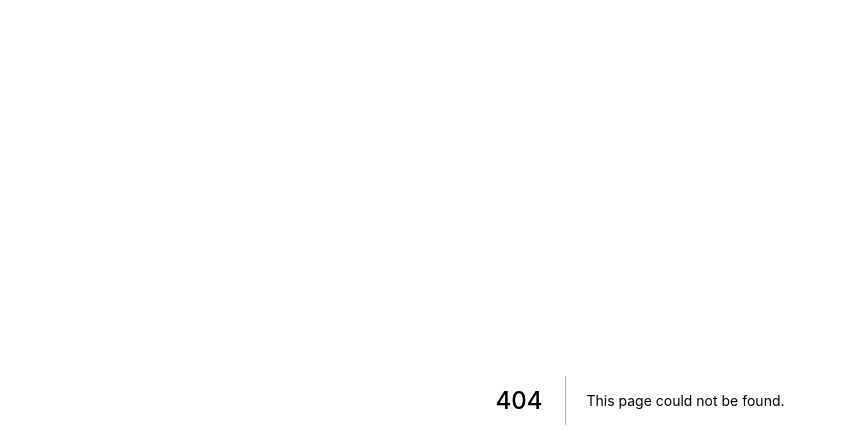
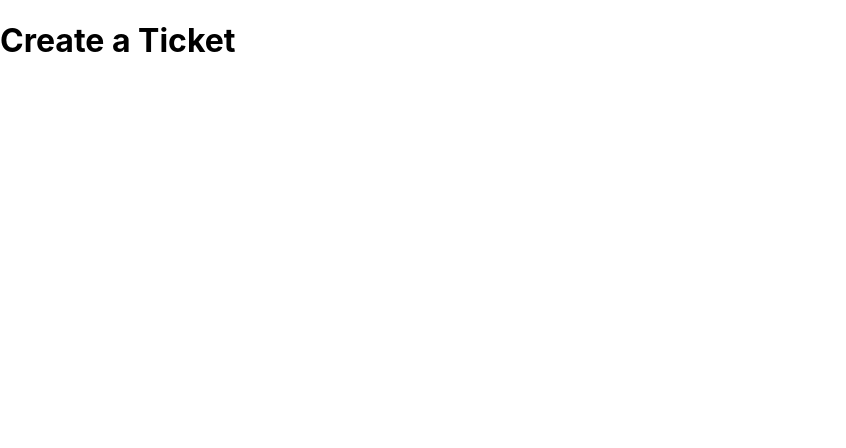
Before and after one commit to phogtr/TBD, a Next.js app in the folder client/: page /tickets/create-ticket in a window 1280 px wide. Before the commit this address had no page. Shown: the top 448 px of the page, without its empty margins (0-846 px from the left). Built offline with nearby package versions, Linux system fonts and the light colour scheme.

Commit message:
init create-ticket page

```diff
--- /dev/null
+++ b/client/pages/tickets/create-ticket.tsx
@@ -0,0 +1,12 @@
+import React from "react";
+
+interface ICreateTicketProps {}
+
+const CreateTicket: React.FC<ICreateTicketProps> = ({}) => {
+  return (
+    <div>
+      <h1>Create a Ticket</h1>
+    </div>
+  );
+};
+export default CreateTicket;
```
